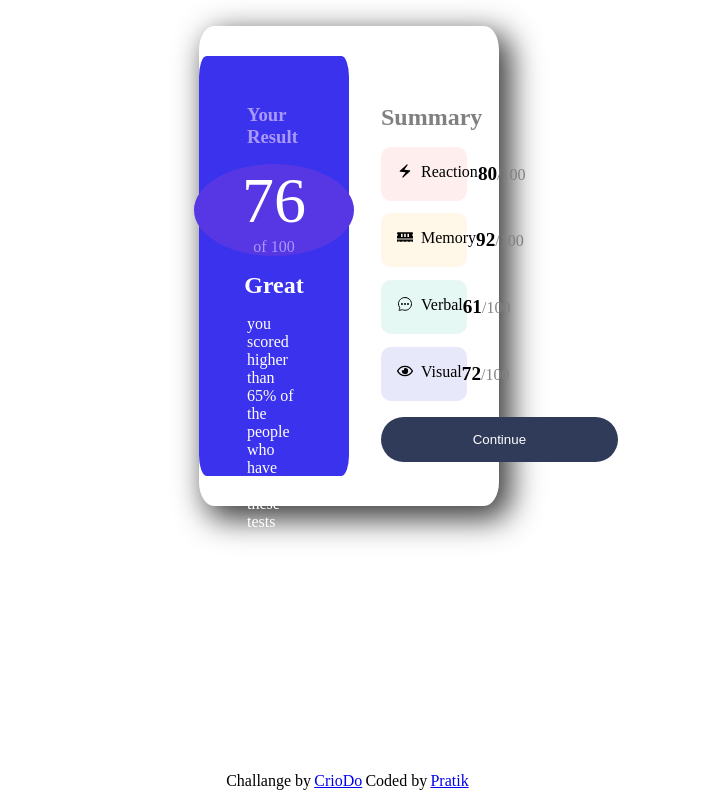
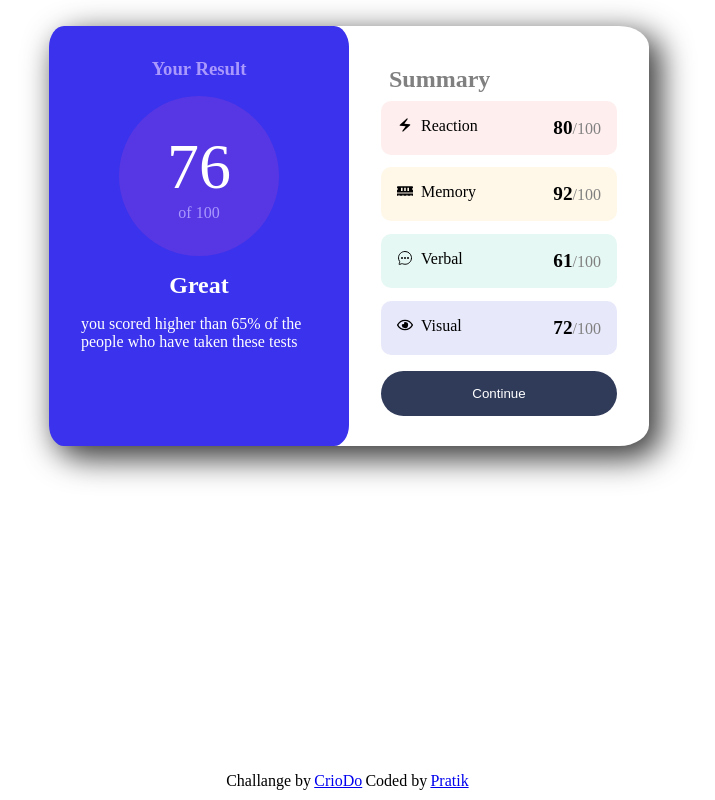
Before and after one commit to Pratik-Tulkane14/x-results, a React (Vite) app: page / in a window 1280 px wide. Shown: the whole page, without its empty margins (291-1006 px from the left). Built offline with nearby package versions, Linux system fonts and the light colour scheme.

Commit message:
fix issue of size of the card

```diff
--- a/src/App.css
+++ b/src/App.css
@@ -8,14 +8,15 @@
   align-items: center;
   justify-content: center;
   flex-direction: column;
-  /* max-width: 600px; */
+  width: 300px;
+  margin: 0 auto;
 }
 .wrapper {
   width: 100%;
-  max-width: 300px;
-  height: 60vh;
+  max-width: 600px;
+  height: 100%;
   display: flex;
-  /* flex-direction: column; */
+  flex-direction: column;
   justify-content: center;
   align-items: center;
   border-radius: 5%;
@@ -29,9 +30,9 @@
   border-radius: 5%;
 }
 .right {
-  width: 50%;
+  width: 100%;
   height: 420px;
-  padding: 2rem;
+  padding: 1rem;
 }
 .summary {
   color: gray;
@@ -44,7 +45,7 @@
   align-items: center;
   gap: 1rem;
   background-color: #3a32ec;
-  width: 50%;
+  width: 100%;
   border-radius: 5%;
   padding: 3rem;
   height: 420px;
@@ -135,7 +136,7 @@
   color: #ffff;
   background-color: #303b5a;
   padding: 0.8rem 1.3rem;
-  width: 14.8rem;
+  width: 100%;
   margin: 1rem 0;
   cursor: pointer;
 }
@@ -145,9 +146,26 @@
 }
 @media (min-width: 768px) {
   .main {
+    /* flex-direction: column; */
+    width: 100%;
+  }
+  .left,
+  .right {
+    width: 100%;
+    padding: 2rem;
+  }
+  .summary{
+    padding: 0.5rem ;
+  }
+  .left{
+    width: 100%;
+  }
+  .wrapper{
     flex-direction: row;
+    height: 100%;
+    width: 100%;
   }
-  .wrapper {
-    width: 600px;
+  .confirm-btn{
+    width: 100%;
   }
 }
```
